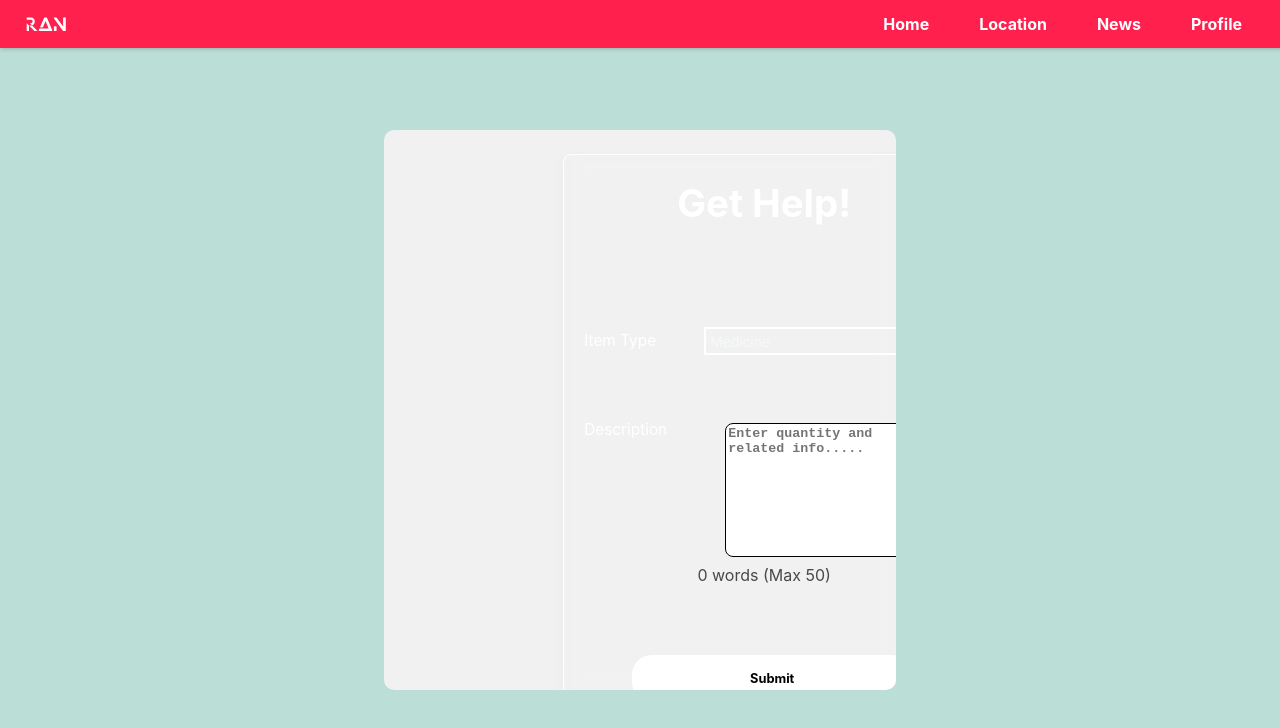
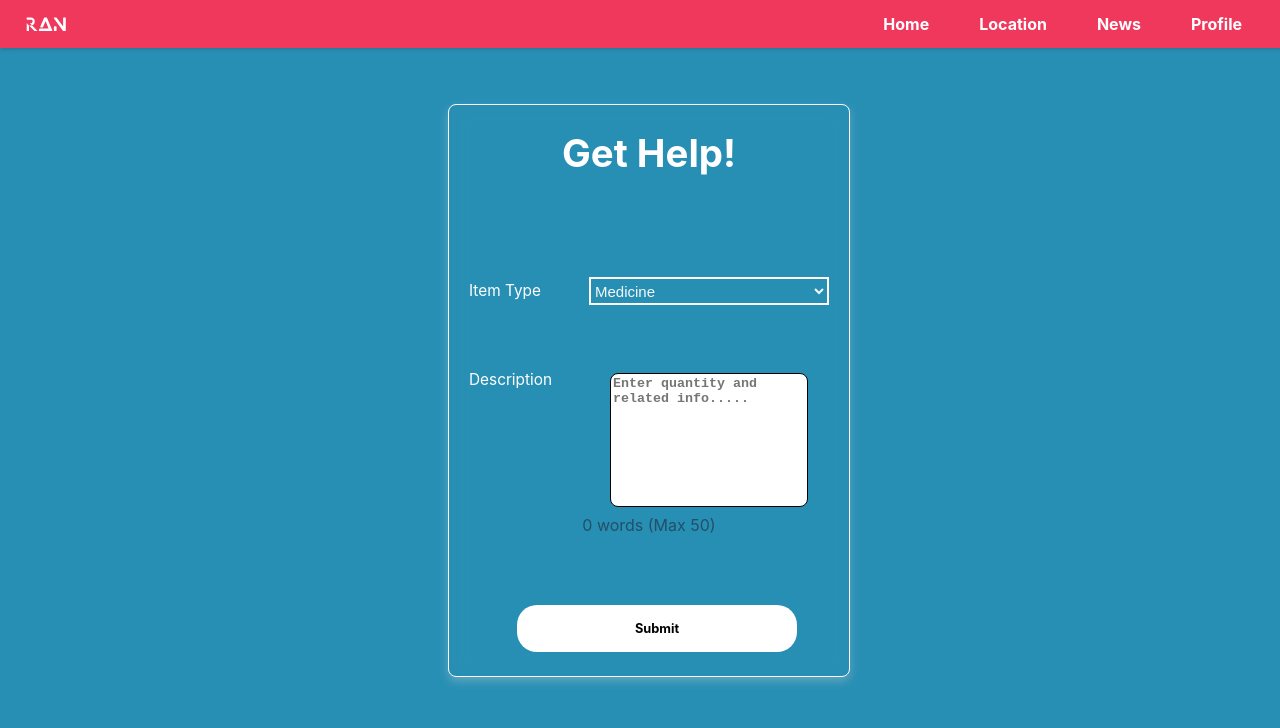
Before and after one commit to Abhinav352/MainProject_S8, a React (Vite) app in the folder main/: page /Req in a window 1280 px wide. Shown: the top 728 px of the page. Built offline with nearby package versions, Linux system fonts and the light colour scheme; no server answers; sample sign-in values are in the browser's storage; a web font is replaced by a local one.

Commit message:
chat upd

```diff
--- a/main/src/assets/NavBar.css
+++ b/main/src/assets/NavBar.css
@@ -12,7 +12,7 @@ body{
    z-index: 100;
    padding: 1.5vh ;
    box-shadow: 0px 0px 5px rgba(0, 0, 0, 0.3);
-   background-color: #FF204E;
+   background-color: #f0385d;
  }
 
  .mobileonly{
--- a/main/src/assets/Req.css
+++ b/main/src/assets/Req.css
@@ -45,7 +45,7 @@ body {
             width:90vw;
             max-width: 400px;
             border-radius: 8px;
-            margin-top: 3vh;
+            margin-top: 5vh;
             margin-left: 35%;
             text-align: center;
             border: 1px solid rgb(255, 255, 255);
--- a/main/src/assets/Request.jsx
+++ b/main/src/assets/Request.jsx
@@ -56,8 +56,8 @@ const RequestPage = () => {
 if(authState)
 {
   return (
-    <div className='table-container' id='table-container'>
-      <div className='table-content'>
+    <div className='reqback'>
+      <div className='anch'></div>
        <div id='req-form'>
       <h2>Get Help! </h2>
       <form onSubmit={handleRequestSubmit}>
@@ -82,7 +82,7 @@ if(authState)
         </div>
         <button type="submit" id='subut'>Submit</button>
       </form>
-      </div>
+
     </div>
     </div>
   );
--- a/main/src/assets/pending.css
+++ b/main/src/assets/pending.css
@@ -9,7 +9,7 @@ body{
   color: black;
   justify-content: center;
   align-items: center;
-background-color: #bbded6;
+background-color: #738ccc;
   height: 100vh;
   width: 100vw;
 }
```
Also changed, not shown: main/src/assets/Chat.jsx (+5 -2 lines).
